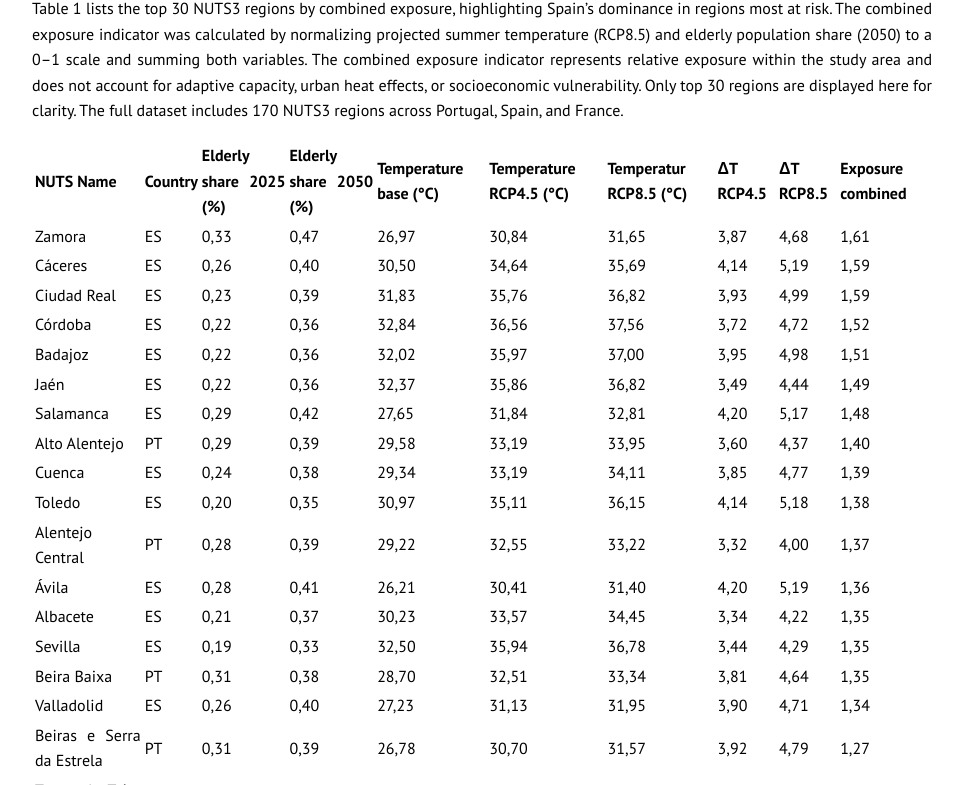
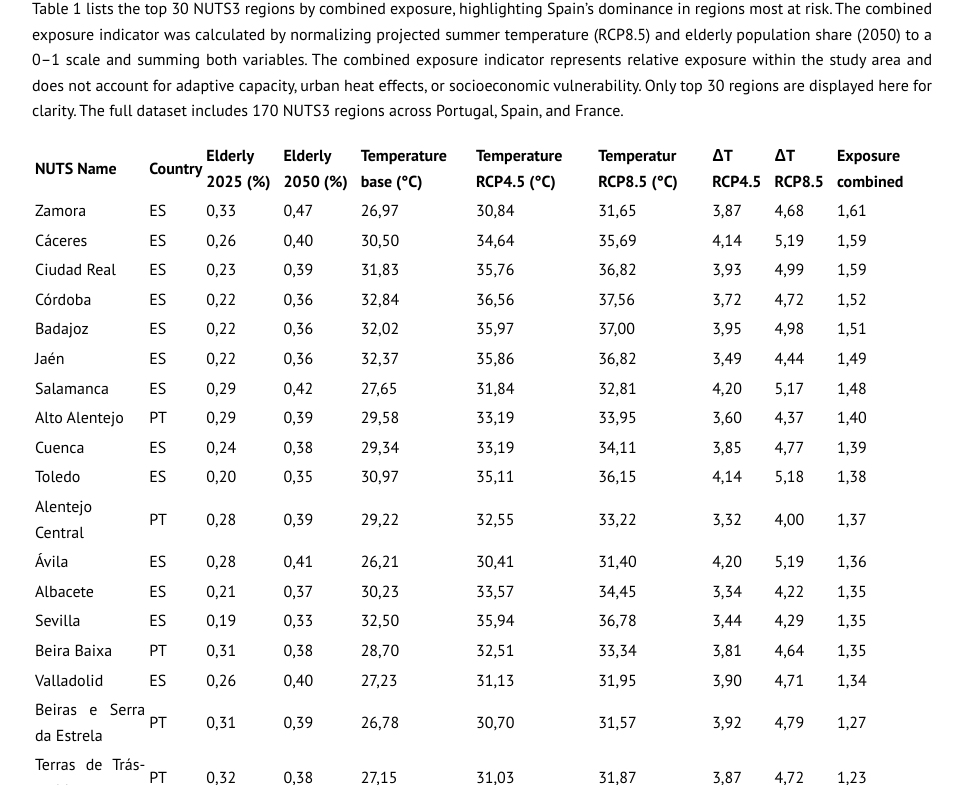
Before and after one commit to gernotnikolaus/gernotnikolaus.github.io, a Jekyll site: the page built from _projects/2026-03-29-ProjectedHeatExposure-ElderlyPopulations-SouthwesternEurope.md, in a window 1280 px wide and 900 px high, scrolled down 3179 px, cut to the strip 115-900 px from the top of the window. Shown: the whole strip, without its empty margins (158-1121 px from the left). Built offline with Jekyll 4.4.1, drawn with Linux system fonts in a browser that asks for light colours.

Commit message:
heat study

```diff
--- a/_projects/2026-03-29-ProjectedHeatExposure-ElderlyPopulations-SouthwesternEurope.md
+++ b/_projects/2026-03-29-ProjectedHeatExposure-ElderlyPopulations-SouthwesternEurope.md
@@ -50,7 +50,7 @@ Figure 6 shows a bivariate map, combining temperature increase (ΔT under RCP8.5
 
 Table 1 lists the top 30 NUTS3 regions by combined exposure, highlighting Spain’s dominance in regions most at risk. The combined exposure indicator was calculated by normalizing projected summer temperature (RCP8.5) and elderly population share (2050) to a 0–1 scale and summing both variables. The combined exposure indicator represents relative exposure within the study area and does not account for adaptive capacity, urban heat effects, or socioeconomic vulnerability. Only top 30 regions are displayed here for clarity. The full dataset includes 170 NUTS3 regions across Portugal, Spain, and France.
 
-| NUTS Name               | Country | Elderly share 2025 (%) | Elderly share 2050 (%) | Temperature base (°C) | Temperature RCP4.5 (°C) | Temperatur RCP8.5 (°C) | ΔT RCP4.5 | ΔT RCP8.5 | Exposure combined |
+| NUTS Name               | Country | Elderly 2025 (%) | Elderly 2050 (%) | Temperature base (°C) | Temperature RCP4.5 (°C) | Temperatur RCP8.5 (°C) | ΔT RCP4.5 | ΔT RCP8.5 | Exposure combined |
 |---------------------------|---------|--------------------|--------------------|-----------|------------|------------|----------|----------|-------------------|
 | Zamora                    | ES      | 0,33               | 0,47               | 26,97     | 30,84      | 31,65      | 3,87     | 4,68     | 1,61              |
 | Cáceres                   | ES      | 0,26               | 0,40               | 30,50     | 34,64      | 35,69      | 4,14     | 5,19     | 1,59              |
```
